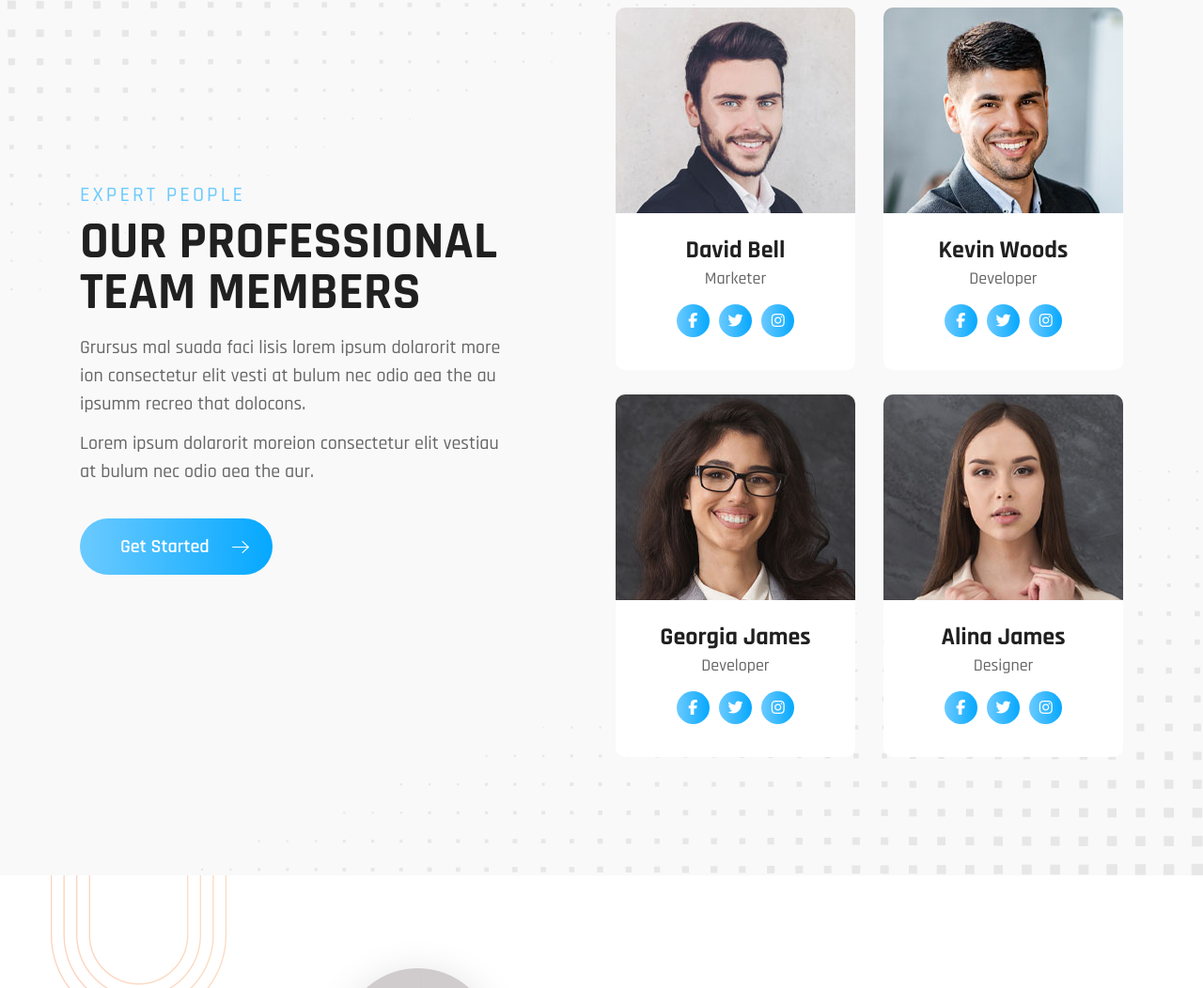
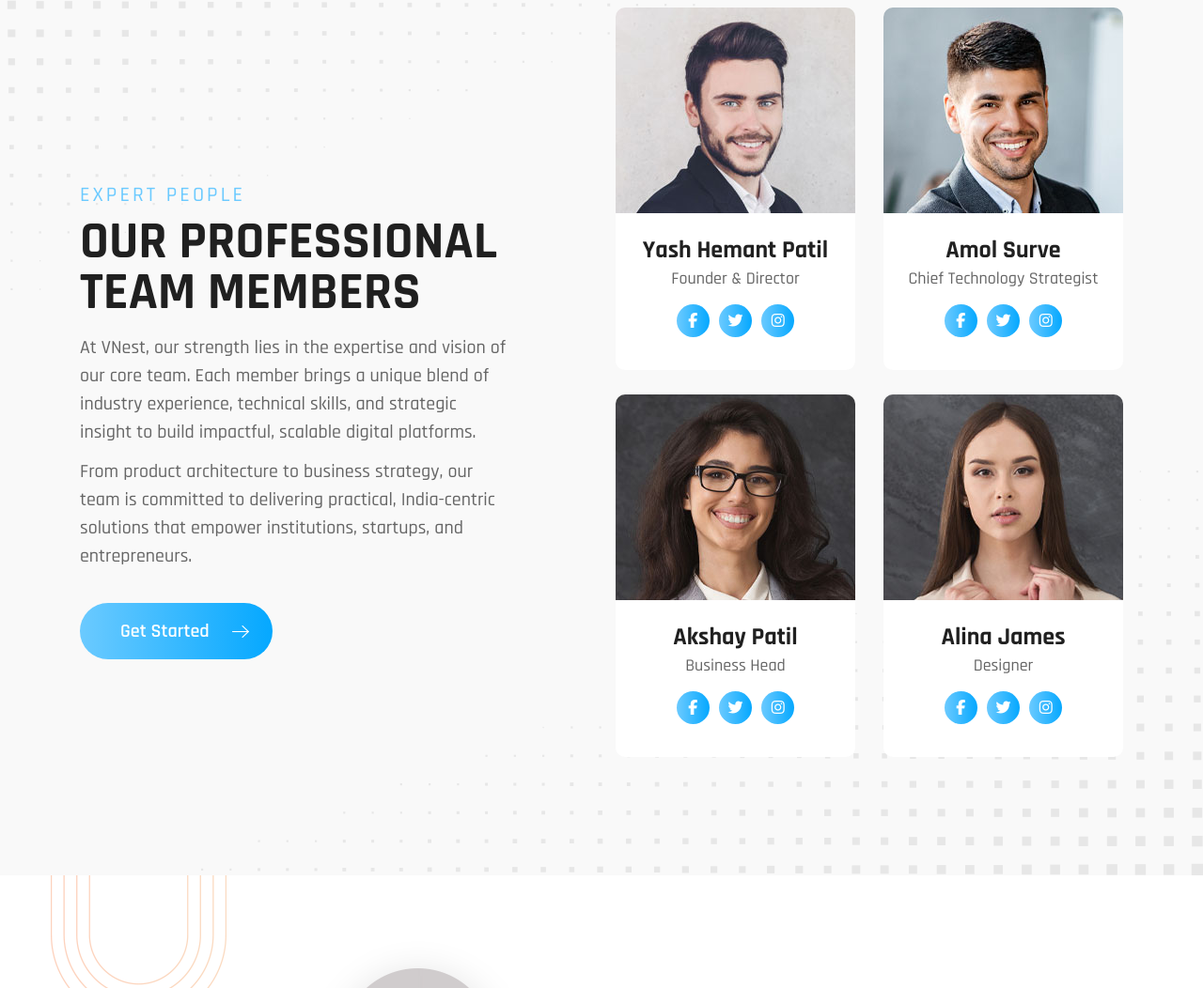
Before and after one commit to VNest-Tech/VNest-Website, a plain HTML site: page about.html in a window 1280 px wide. Shown: the part 2331-3383 px from the top of the page at 94% size. Drawn offline with nearby package versions, Linux system fonts and the light colour scheme.

Commit message:
Update about.html

```diff
--- a/about.html
+++ b/about.html
@@ -274,10 +274,9 @@
                     <div class="expert_content" data-aos="fade-right">
                         <h6>Expert people</h6>
                         <h2>our professional team members</h2>
-                        <p class="text1">Grursus mal suada faci lisis lorem ipsum dolarorit more ion consectetur elit
-                            vesti at bulum nec odio aea the au ipsumm recreo that dolocons.</p>
-                        <p class="text2">Lorem ipsum dolarorit moreion consectetur elit vestiau at bulum nec odio aea
-                            the aur.</p>
+                        <p class="text1">At VNest, our strength lies in the expertise and vision of our core team. Each member brings a unique blend of industry experience, technical skills, and strategic insight to build impactful, scalable digital platforms.</p>
+                        <p class="text2">From product architecture to business strategy, our team is committed to delivering practical, India-centric solutions that empower institutions, startups, and entrepreneurs.
+                        </p></p>
                         <a class="get_started text-white text-decoration-none" href="team.html">Get Started
                             <figure class="mb-0"><img src="assets/images/button-arrow.png" alt="" class="img-fluid">
                             </figure>
@@ -296,8 +295,8 @@
                                         <img src="assets/images/team-image1.jpg" alt="" class="img-fluid">
                                     </figure>
                                     <div class="content">
-                                        <h4>David Bell</h4>
-                                        <span class="text-size-18">Marketer</span>
+                                        <h4>Yash Hemant Patil</h4>
+                                        <span class="text-size-18">Founder & Director</span>
                                         <ul class="list-unstyled mb-0">
                                             <li class="icons"><a href="#"><i class="fa-brands fa-facebook-f"></i></a>
                                             </li>
@@ -314,8 +313,8 @@
                                         <img src="assets/images/team-image2.jpg" alt="" class="img-fluid">
                                     </figure>
                                     <div class="content">
-                                        <h4>Kevin Woods</h4>
-                                        <span class="text-size-18">Developer</span>
+                                        <h4>Amol Surve</h4>
+                                        <span class="text-size-18">Chief Technology Strategist</span>
                                         <ul class="list-unstyled mb-0">
                                             <li class="icons"><a href="#"><i class="fa-brands fa-facebook-f"></i></a>
                                             </li>
@@ -335,8 +334,8 @@
                                             <img src="assets/images/team-image3.jpg" alt="" class="img-fluid">
                                         </figure>
                                         <div class="content">
-                                            <h4>Georgia James</h4>
-                                            <span class="text-size-18">Developer</span>
+                                            <h4>Akshay Patil</h4>
+                                            <span class="text-size-18">Business Head</span>
                                             <ul class="list-unstyled mb-0">
                                                 <li class="icons"><a href="#"><i
                                                             class="fa-brands fa-facebook-f"></i></a></li>
```
